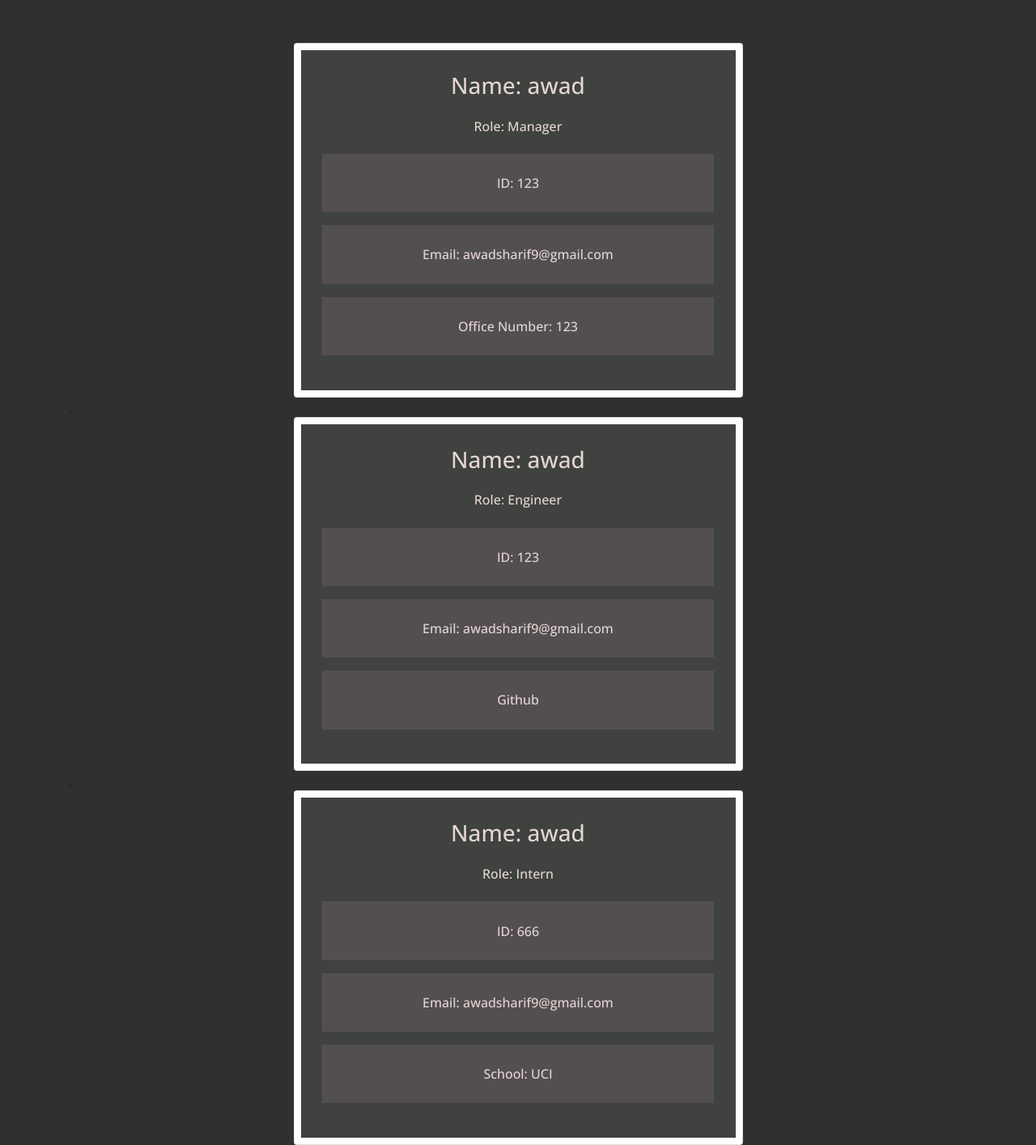
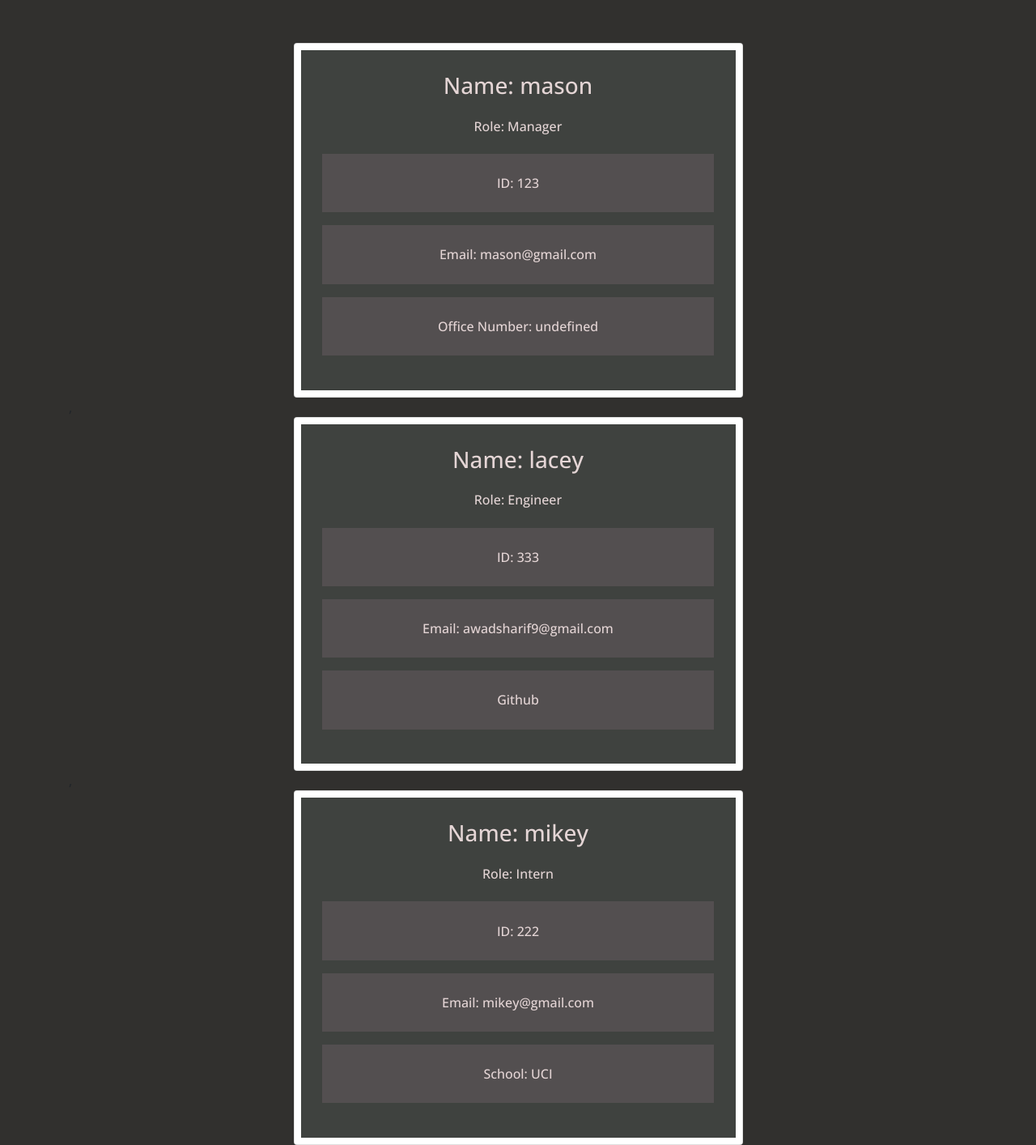
Before and after one commit to asharif123/profile-generator, a website: page index.html in a window 1280 px wide. Shown: the part 162-1576 px from the top of the page at 81% size. Drawn offline with nearby package versions, Linux system fonts and the light colour scheme.

Commit message:
remove extra code from index.js

```diff
--- a/index.html
+++ b/index.html
@@ -24,11 +24,11 @@
                                         <div class="rounded col-lg-6 col-md-6 col-sm-12 p-2 card">
                                             <div class="card-content">
                                                 <div class="content">
-                                                    <h3> Name: awad</h3>
+                                                    <h3> Name: mason</h3>
                                                     <h6>  Role: Manager </h6>
                                                     <p> ID: 123 </p>
-                                                    <p> Email: awadsharif9@gmail.com </p>
-                                                    <p>Office Number: 123</p>
+                                                    <p> Email: mason@gmail.com </p>
+                                                    <p>Office Number: undefined</p>
                                                 </div>
                                             </div>
                                         </div>
@@ -37,9 +37,9 @@
                                         <div class="rounded col-lg-6 col-md-6 col-sm-12 p-2 card">
                                             <div class="card-content">
                                                 <div class="content">
-                                                    <h3> Name: awad</h3>
+                                                    <h3> Name: lacey</h3>
                                                     <h6>  Role: Engineer </h6>
-                                                    <p> ID: 123 </p>
+                                                    <p> ID: 333 </p>
                                                     <p> Email: awadsharif9@gmail.com </p>
                                                     <a href="https://github.com/asharif123"><p class="github">Github</p> </a>
                                                 </div>
@@ -50,10 +50,10 @@
                                         <div class="rounded col-lg-6 col-md-6 col-sm-12 p-2 card">
                                             <div class="card-content">
                                                 <div class="content">
-                                                    <h3> Name: awad</h3>
+                                                    <h3> Name: mikey</h3>
                                                     <h6>  Role: Intern </h6>
-                                                    <p> ID: 666 </p>
-                                                    <p> Email: awadsharif9@gmail.com </p>
+                                                    <p> ID: 222 </p>
+                                                    <p> Email: mikey@gmail.com </p>
                                                     <p>School: UCI</p>
                                                 </div>
                                             </div>
--- a/index.js
+++ b/index.js
@@ -8,10 +8,6 @@ const Manager = require("./lib/Manager");
 const allEmployees = [];
 
 const createEmployee = () => {
-// used to store if user selected either Manager, Engineer or Intern
-    let role = ''
-// used to store the input responses made by user so that we can create our corresponding classes
-    let basicData;
     inquirer.prompt([
 
         {
@@ -82,7 +78,7 @@ const createEmployee = () => {
             let newEmployee;
             switch (response.selection) {
                 case "Manager":
-                    newEmployee = new Manager(basicData.title,basicData.ID,basicData.email,results.officeNumber);
+                    newEmployee = new Manager(response.title,response.ID,response.email,response.officeNumber);
                     console.log("NEW EMPLOYEE", newEmployee.getRole());
                     break;
 
```
